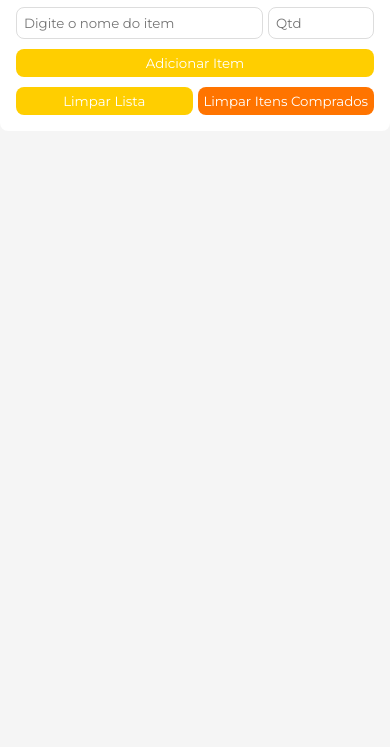
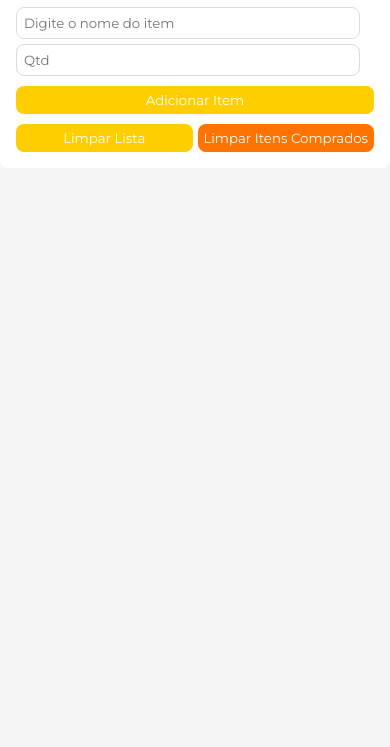
Before and after one commit to anacity/lista-de-compras, a plain HTML site: page index.html in a window 390 px wide. Shown: the part 97-844 px from the top of the page. Drawn offline with Linux system fonts and the light colour scheme.

Commit message:
Ajustando responsividade

```diff
--- a/style.css
+++ b/style.css
@@ -138,3 +138,17 @@ li button {
 li input {
     accent-color: var(--yellow);
 }
+
+@media(max-width: 800px){
+    .inputGroup {
+        flex-direction: column;
+    }
+
+    #item {
+        width: 96%;
+    }
+
+    #quantidade {
+        width: 96%;
+    }
+}
```
